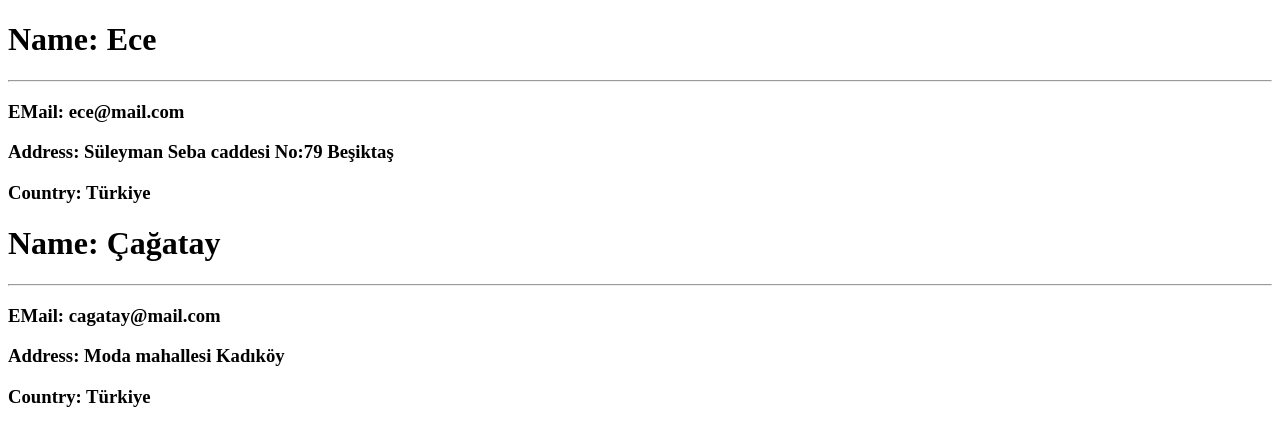
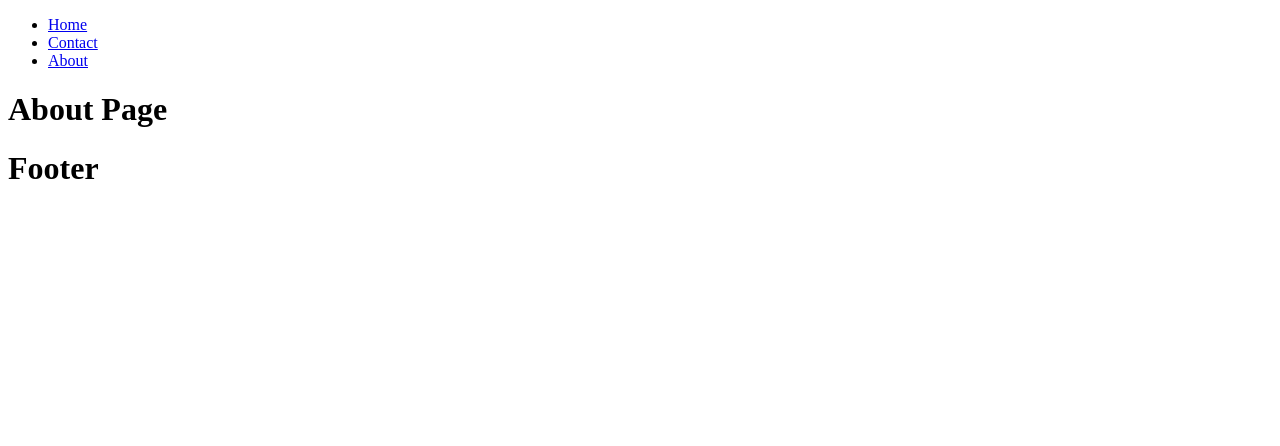
Before and after one commit to yakintech/turkcell-reactjs-tutorial, a React (Vite) app: page /about in a window 1280 px wide. Shown: the top 446 px of the page. Built offline with nearby package versions, Linux system fonts and the light colour scheme.

Commit message:
react router sample

```diff
--- a/package.json
+++ b/package.json
@@ -11,7 +11,8 @@
   },
   "dependencies": {
     "react": "^18.3.1",
-    "react-dom": "^18.3.1"
+    "react-dom": "^18.3.1",
+    "react-router-dom": "^6.26.1"
   },
   "devDependencies": {
     "@eslint/js": "^9.9.0",
--- a/src/App.jsx
+++ b/src/App.jsx
@@ -1,18 +1,25 @@
 import React from 'react'
-import SiteFooter from './components/SiteFooter'
-import SiteHeader from './components/SiteHeader'
-import OneWayBinding from './jsxSample/OneWayBinding'
-import UserDetail from './propsSample/UserDetail'
+import { Link, Route, Routes } from 'react-router-dom'
+import HomePage from './pages/HomePage'
+import ContactPage from './pages/ContactPage'
+import AboutPage from './pages/AboutPage'
 
 function App() {
 
   return <>
-  <UserDetail name="Ece" email="ece@mail.com" age={20} address="Süleyman Seba caddesi No:79 Beşiktaş" country="Türkiye"  />
+    <ul>
+      <li><Link to="/">Home</Link></li>
+      <li><Link to="/contact">Contact</Link></li>
+      <li><Link to="/about">About</Link></li>
+    </ul>
+    <Routes>
+      <Route path='/' element={<HomePage />} />
+      <Route path='/contact' element={<ContactPage />} />
+      <Route path='/about' element={<AboutPage />} />
+    </Routes>
 
-  <UserDetail name="Çağatay" email="cagatay@mail.com" age={22} address="Moda mahallesi Kadıköy" country="Türkiye"  />
+    <h1>Footer</h1>
   </>
-
 }
 
-
 export default App
--- a/src/main.jsx
+++ b/src/main.jsx
@@ -1,9 +1,12 @@
 import { StrictMode } from 'react'
 import { createRoot } from 'react-dom/client'
 import App from './App.jsx'
+import { BrowserRouter } from 'react-router-dom'
 
 createRoot(document.getElementById('root')).render(
   <StrictMode>
-    <App />
-  </StrictMode>,
+    <BrowserRouter>
+      <App />
+    </BrowserRouter>
+  </StrictMode>
 )
--- /dev/null
+++ b/src/pages/AboutPage.jsx
@@ -0,0 +1,9 @@
+import React from 'react'
+
+function AboutPage() {
+    return <>
+        <h1>About Page</h1>
+    </>
+}
+
+export default AboutPage
--- /dev/null
+++ b/src/pages/ContactPage.jsx
@@ -0,0 +1,9 @@
+import React from 'react'
+
+function ContactPage() {
+  return <>
+    <h1>Contact Page</h1>
+  </>
+}
+
+export default ContactPage
--- /dev/null
+++ b/src/pages/HomePage.jsx
@@ -0,0 +1,9 @@
+import React from 'react'
+
+function HomePage() {
+  return <>
+    <h1>Home Page</h1>
+  </>
+}
+
+export default HomePage
--- a/src/propsSample/UserDetail.jsx
+++ b/src/propsSample/UserDetail.jsx
@@ -5,6 +5,7 @@
   return <>
     <h1>Name: {props.name}</h1>
     <hr />
+    <h3>Age: {props.age}</h3>
     <h3>EMail: {props.email}</h3>
     <h3>Address: {props.address}</h3>
     <h3>Country: {props.country}</h3>
```
Also changed, not shown: 1 other file (tests, documents, lock files or other folders).
